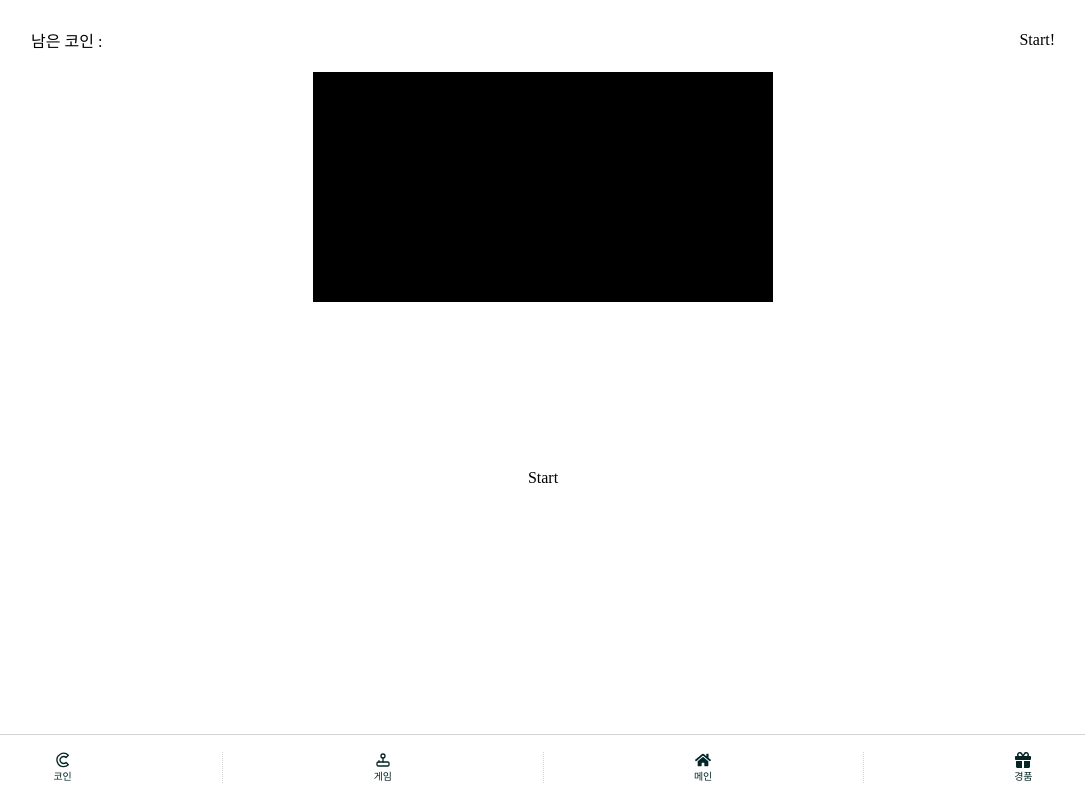
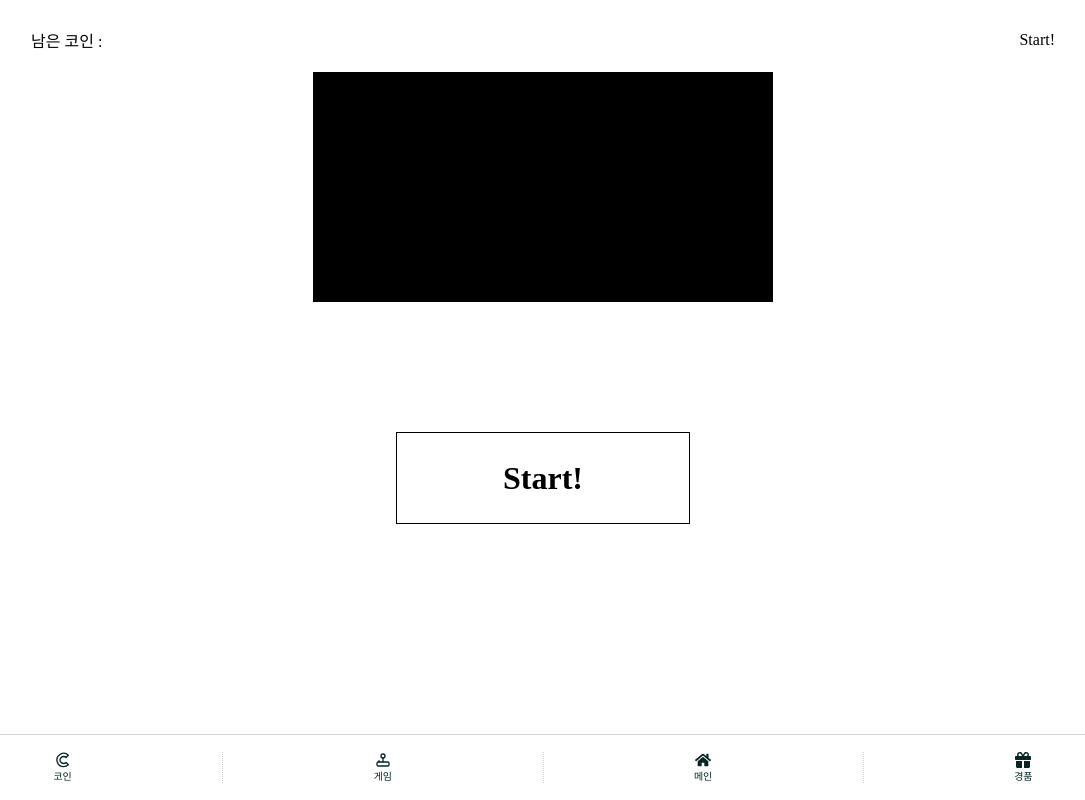
Before and after one commit to pho9902/SS_Front, a React (Create React App) app: page /game/1 in a window 1280 px wide. Shown: the whole page, without its empty margins (97-1182 px from the left). Built offline with nearby package versions, Linux system fonts and the light colour scheme; no server answers; sample sign-in values are in the browser's storage.

Commit message:
start버튼 디자인

```diff
--- a/src/Game/index.tsx
+++ b/src/Game/index.tsx
@@ -88,7 +88,7 @@ export default function Game() {
               <S.Temp1 />
             </S.TempBox>
           </S.ArrowFlow>
-        </S.ControllerWrap> : <div onClick={() => setIsStart(!isStart)}>Start</div>}
+        </S.ControllerWrap> : <S.FirstBtn onClick={() => setIsStart(!isStart)}>Start!</S.FirstBtn>}
       </S.Controller>
     </S.Wrap>
 }
--- a/src/Game/style.ts
+++ b/src/Game/style.ts
@@ -74,3 +74,15 @@ export const TempBox = styled.div`
   align-items: center;
   height: 100%
 `
+
+export const FirstBtn = styled.div`
+  border: 1px solid black;
+  font-size: xx-large;
+  font-weight: bold;
+  padding: 5px;
+  width: 22vw;
+  height: 10vh;
+  display: flex;
+  justify-content: center;
+  align-items: center;
+`
```
